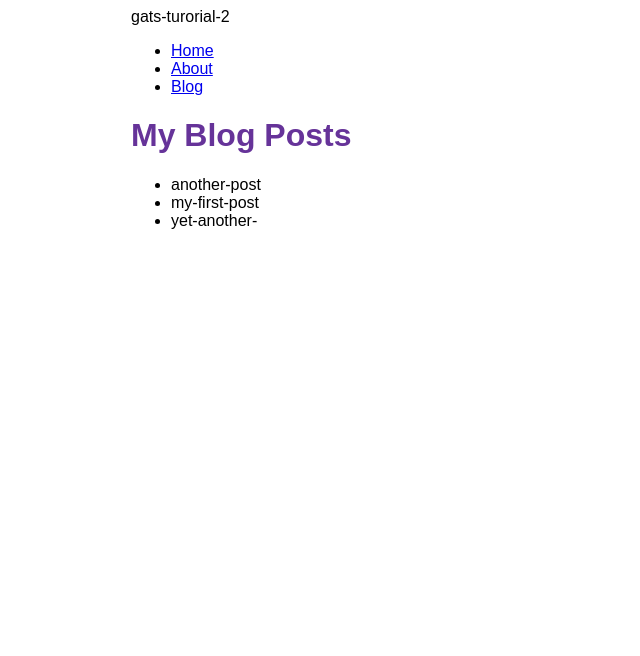
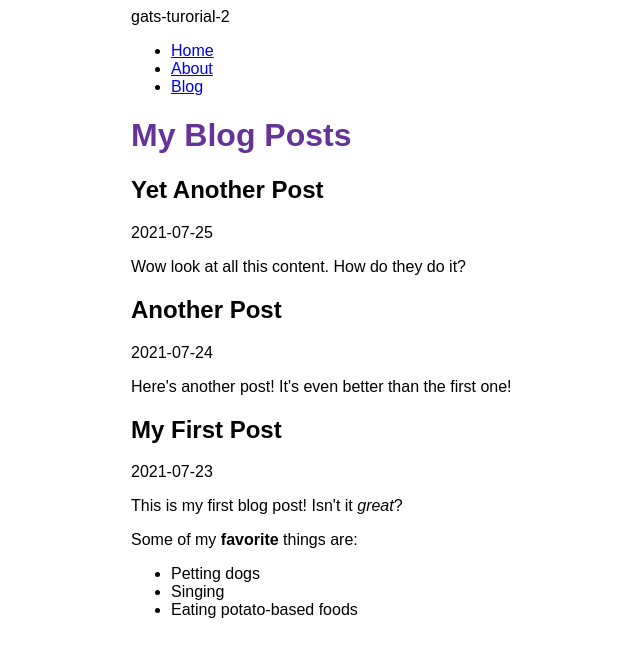
Before and after one commit to siino-xyz/gatsby-tutorial-2, a Gatsby site: page /blog in a window 1280 px wide. Shown: the whole page, without its empty margins (259-899 px from the left). Built offline with nearby package versions, Linux system fonts and the light colour scheme; Gatsby itself is replaced by a stand-in of ours.

Commit message:
Finished Gatsby Tutorial Part 5

```diff
--- a/blog/another-post.mdx
+++ b/blog/another-post.mdx
@@ -0,0 +1,6 @@
+---
+title: "Another Post"
+date: "2021-07-24"
+---
+
+Here's another post! It's even better than the first one!
--- a/blog/my-first-post.mdx
+++ b/blog/my-first-post.mdx
@@ -0,0 +1,12 @@
+---
+title: "My First Post"
+date: "2021-07-23"
+---
+
+This is my first blog post! Isn't it _great_?
+
+Some of my **favorite** things are:
+
+- Petting dogs
+- Singing
+- Eating potato-based foods
--- a/blog/yet-another-.mdx
+++ b/blog/yet-another-.mdx
@@ -0,0 +1,6 @@
+---
+title: "Yet Another Post"
+date: "2021-07-25"
+---
+
+Wow look at all this content. How do they do it?
--- a/gatsby-config.js
+++ b/gatsby-config.js
@@ -13,5 +13,6 @@ module.exports = {
         path: `${__dirname}/blog`,
       },
     },
+    "gatsby-plugin-mdx",
   ],
 };
--- a/package.json
+++ b/package.json
@@ -15,8 +15,11 @@
     "clean": "gatsby clean"
   },
   "dependencies": {
+    "@mdx-js/mdx": "^1.6.22",
+    "@mdx-js/react": "^1.6.22",
     "gatsby": "^4.14.0",
     "gatsby-plugin-image": "^2.14.1",
+    "gatsby-plugin-mdx": "^3.14.0",
     "gatsby-plugin-sharp": "^4.14.1",
     "gatsby-source-filesystem": "^4.14.0",
     "react": "^17.0.1",
--- a/src/pages/blog.js
+++ b/src/pages/blog.js
@@ -1,24 +1,32 @@
 import * as React from "react";
 import { graphql } from "gatsby";
+import { MDXRenderer } from "gatsby-plugin-mdx";
 import Layout from "../components/layout";
 
 const BlogPage = ({ data }) => {
   return (
     <Layout pageTitle="My Blog Posts">
-      <ul>
-        {data.allFile.nodes.map((node) => (
-          <li key={node.name}>{node.name}</li>
-        ))}
-      </ul>
+      {data.allMdx.nodes.map((node) => (
+        <article key={node.id}>
+          <h2>{node.frontmatter.title}</h2>
+          <p>{node.frontmatter.date}</p>
+          <MDXRenderer>{node.body}</MDXRenderer>
+        </article>
+      ))}
     </Layout>
   );
 };
 
 export const query = graphql`
   query {
-    allFile {
+    allMdx(sort: { fields: frontmatter___date, order: DESC }) {
       nodes {
-        name
+        frontmatter {
+          date
+          title
+        }
+        id
+        body
       }
     }
   }
```
Also changed, not shown: 1 other file.
